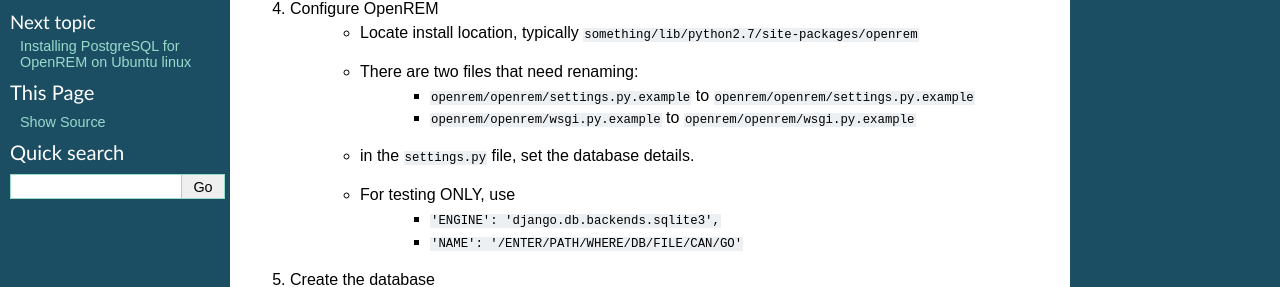
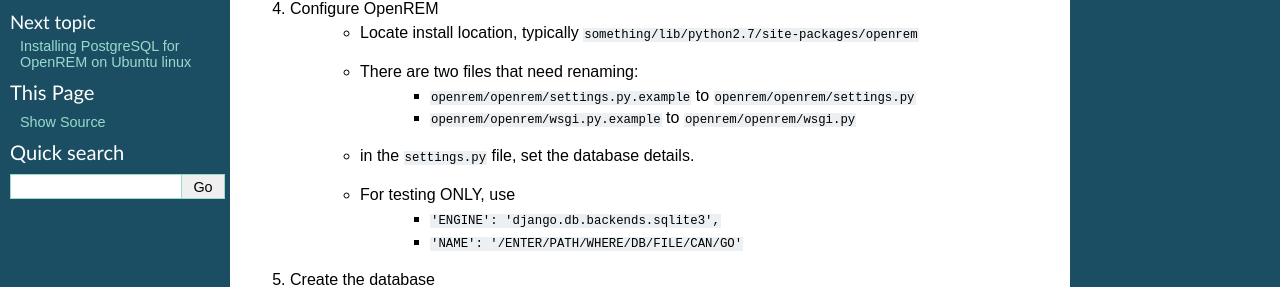
Before and after one commit to ckswilliams/modOpenREM, a Sphinx documentation site: the page built from docs/install.rst, in a window 1280 px wide. Shown: the part 270-557 px from the top of the page. Built offline with Sphinx 7.4.7, drawn with Linux system fonts in a browser that asks for light colours.

Commit message:
Renaming instruction was wrong. Fixes issue #6.

```diff
--- a/docs/install.rst
+++ b/docs/install.rst
@@ -12,8 +12,8 @@ Quick setup
 #. Configure OpenREM
     + Locate install location, typically ``something/lib/python2.7/site-packages/openrem``
     + There are two files that need renaming:
-        + ``openrem/openrem/settings.py.example`` to ``openrem/openrem/settings.py.example``
-        + ``openrem/openrem/wsgi.py.example`` to ``openrem/openrem/wsgi.py.example``
+        + ``openrem/openrem/settings.py.example`` to ``openrem/openrem/settings.py``
+        + ``openrem/openrem/wsgi.py.example`` to ``openrem/openrem/wsgi.py``
     + in the ``settings.py`` file, set the database details.
     + For testing ONLY, use
         + ``'ENGINE': 'django.db.backends.sqlite3',``
```
